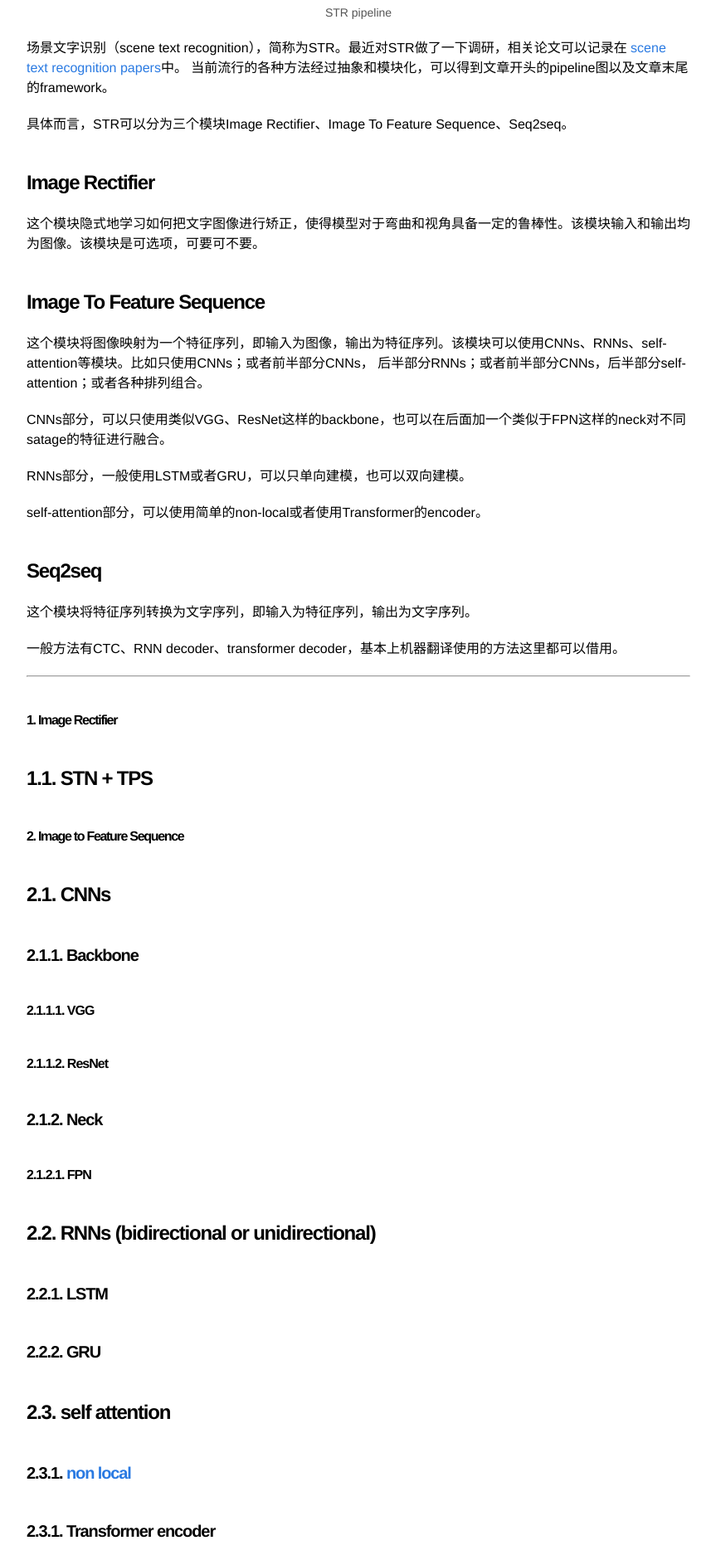
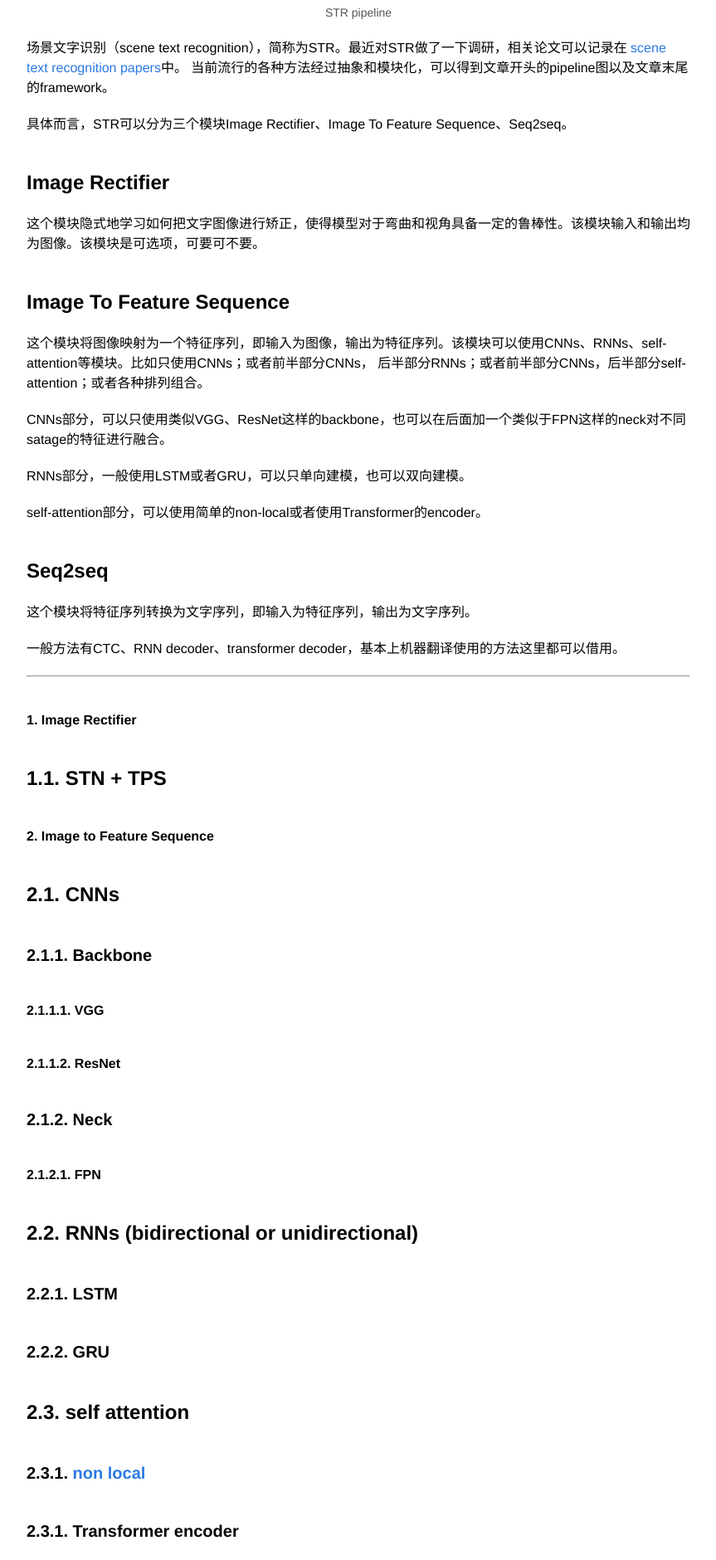
Before and after one commit to mileistone/mileistone.github.io, a Jekyll site: the page built from _posts/2020-12-18-scene-text-recognition-survey.md, in a window 1280 px wide. Shown: the part 632-2512 px from the top of the page at 83% size, without its empty margins (208-1071 px from the left). Built offline with Jekyll 4.4.1, drawn with Linux system fonts in a browser that asks for light colours; comment, search, counter and statistics services are not loaded.

Commit message:
Update main.css

```diff
--- a/css/main.css
+++ b/css/main.css
@@ -199,32 +199,26 @@ a:visited { color: #205caa; }
 
 .post-content h1 {
   font-size: 36px;
-  letter-spacing: -1.5px;
 }
 
 .post-content h2 {
   font-size: 32px;
-  letter-spacing: -1.4px;
 }
 
 .post-content h3 {
   font-size: 28pxm;
-  letter-spacing: -1.3px;
 }
 
 .post-content h4 {
   font-size: 24px;
-  letter-spacing: -1.2px;
 }
 
 .post-content h5 {
   font-size: 20px;
-  letter-spacing: -1.1px;
 }
 
 .post-content h6 {
   font-size: 16px;
-  letter-spacing: -1px;
 }
 
 .post-content blockquote {
```
